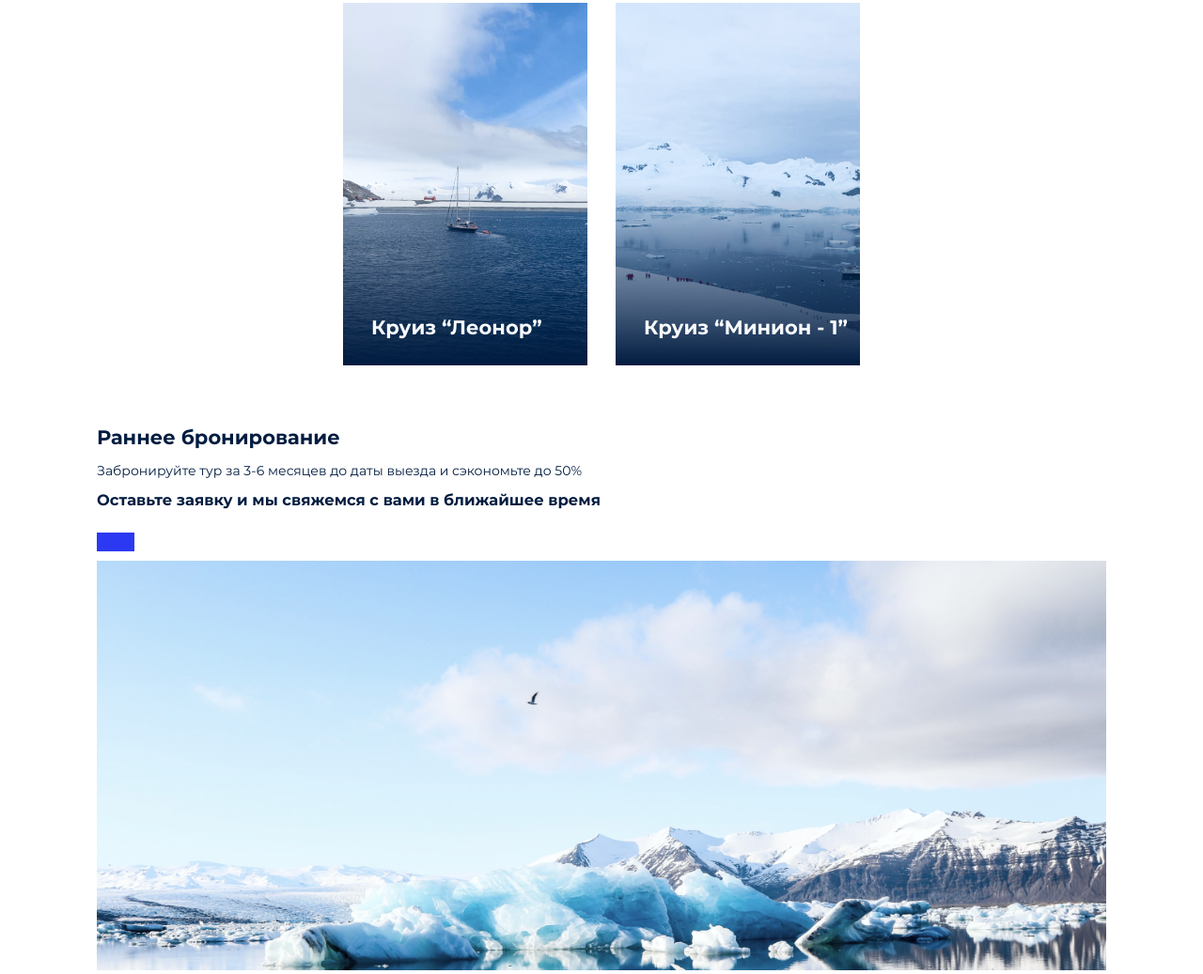
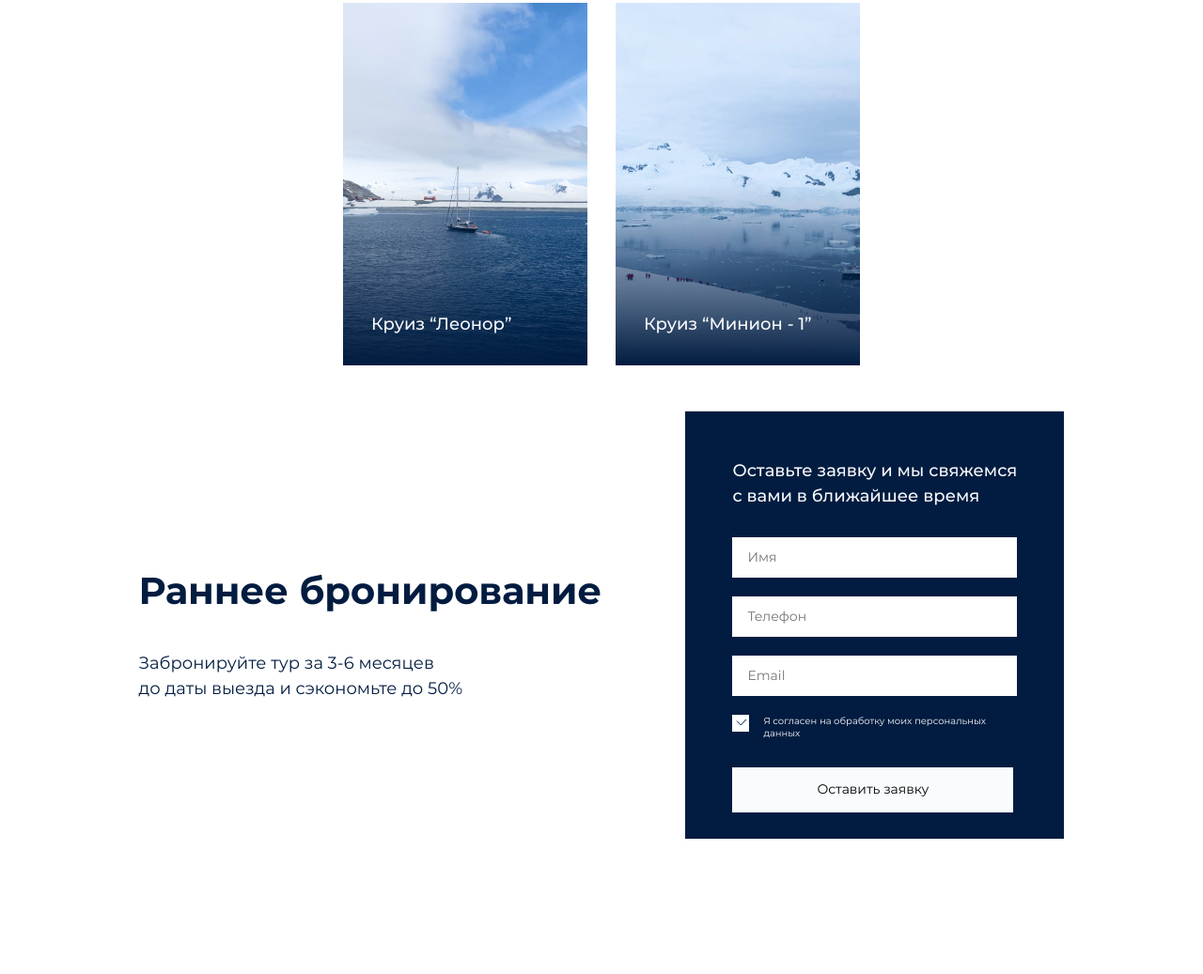
Before and after one commit to EkaterinaDmitr/Antarctica, a website built with webpack: page source/sitemap.html in a window 1280 px wide. Shown: the part 2465-3502 px from the top of the page at 94% size. Built offline with nearby package versions, Linux system fonts and the light colour scheme; files whose address does not match are found by name.

Commit message:
форма+контакты+футер

```diff
--- a/source/sass/blocks/contacts.scss
+++ b/source/sass/blocks/contacts.scss
@@ -3,12 +3,16 @@
 }
 .contacts__container {
   display: flex;
+  align-items: center;
 }
 .contacts__map {
 }
 .contacts__map-img {
 }
 .contacts__comment {
+  padding: 81px 0 81px 100px;
+  display: flex;
+  flex-direction: column;
 }
 .contacts__paragraph {
 }
--- a/source/sass/blocks/early-booking.scss
+++ b/source/sass/blocks/early-booking.scss
@@ -2,11 +2,35 @@
 .early-booking {
 }
 .early-booking__container {
+  display: flex;
+  align-items: center;
+  justify-content: space-around;
+}
+
+.early-booking__right {
+  width: 403px;
+  height: 455px;
+  background-color: $text-color;
+  padding: 50px;
 }
 
 .early-booking__title {
+  font-style: normal;
+  font-weight: 700;
+  font-size: 40px;
+  line-height: 150%;
 }
+
+.early-booking__br {
+
+}
+
 .early-booking__text {
+  font-style: normal;
+  font-weight: 400;
+  font-size: 18px;
+  line-height: 150%;
+
 }
 .early-booking__popap {
 }
--- /dev/null
+++ b/source/sass/blocks/form.scss
@@ -0,0 +1,73 @@
+.form {
+}
+.form__body {
+}
+.form__header {
+  font-style: normal;
+  font-weight: 500;
+  font-size: 18px;
+  line-height: 150%;
+  color: $light-color;
+  margin: 0 0 30px;
+}
+.form__item {
+}
+.form__lable {
+}
+.form__input {
+  border: none;
+  width: 303px;
+  height: 43px;
+  padding: 11px 0 11px 16px;
+  margin-bottom: 20px;
+
+}
+
+
+.form__checkbox {
+  margin-bottom: 30px;
+
+}
+.form__checkbox__input {
+ display: none;
+}
+
+.form__checkbox__input:checked + .form__checkbox__lable::after {
+  transform: scale(1);
+}
+
+.form__checkbox__lable {
+  position: relative;
+  font-style: normal;
+  font-weight: 400;
+  font-size: 10px;
+  line-height: 130%;
+  color: $light-color;
+  display: inline-flex;
+  cursor: pointer;
+}
+.form__checkbox__lable::before {
+  content: "";
+  flex: 0 0 18px;
+  height: 18px;
+  background-color: white;
+  margin-right: 15px;
+}
+
+.form__checkbox__lable::after {
+  content: "";
+  width: 16px;
+  height: 16px;
+  position: absolute;
+  top: 4px;
+  left: 4px;
+  background-image: url("../../img/svg/check-mark.svg");
+  background-repeat: no-repeat;
+  transform: scale(0);
+}
+
+.form__button {
+  padding: 15px 90px 17px;
+  border: none;
+  background: $light-color;
+}
--- a/source/sass/blocks/main.scss
+++ b/source/sass/blocks/main.scss
@@ -27,7 +27,9 @@
 }
 
 .main__early-booking {
+  margin-bottom: 120px;
 }
 
-.main__contscts {
+.main__contacts {
+  margin-bottom: 120px;
 }
--- a/source/sass/blocks/upcoming-cruises.scss
+++ b/source/sass/blocks/upcoming-cruises.scss
@@ -41,6 +41,11 @@
   color: $light-color;
   padding: 0 0 30px 30px;
   margin: 0;
+  font-style: normal;
+  font-weight: 500;
+  font-size: 18px;
+  line-height: 150%;
+  color: $light-color;
 }
 .upcoming-cruises__img {
 }
--- a/source/sass/style.scss
+++ b/source/sass/style.scss
@@ -32,6 +32,7 @@
 @import "blocks/early-booking.scss";
 @import "blocks/contacts.scss";
 @import "blocks/footer.scss";
+@import "blocks/form.scss";
 
 
 
--- a/source/sitemap.html
+++ b/source/sitemap.html
@@ -175,30 +175,54 @@
 
       </section>
 
+
+
+
+
       <section class="main__early-booking early-booking">
         <div class="early-booking__container container">
-          <h2 class="early-booking__title"> Раннее бронирование</h2>
-            <p class="early-booking__text">
-              Забронируйте тур за 3-6 месяцев
-              до даты выезда и сэкономьте до 50%
-            </p>
+          <div class="early-booking__left">
+            <h2 class="early-booking__title"> Раннее бронирование</h2>
+              <p class="early-booking__text">
+                Забронируйте тур за 3-6 месяцев <br class="early-booking__br">
+                до даты выезда и сэкономьте до 50%
+              </p>
+          </div>
+          <div class="early-booking__right form">
+            <div class="form">
+              <form class="form__body" id="form" action="#">
+                <h3 class="form__header">Оставьте заявку и мы свяжемся с вами в ближайшее время</h3>
+                <div class="form__item">
+                  <lable class="form__lable" for="formName"></lable>
+                  <input class="form__input" id="formName" type="text" name="name" placeholder="Имя">
+                </div>
+                <div class="form__item">
+                  <lable class="form__lable" for="formPhone"></lable>
+                  <input class="form__input" id="formPhone" type="text" name="phone" placeholder="Телефон">
+                </div>
+                <div class="form__item">
+                  <lable class="form__lable" for="formEmail"></lable>
+                  <input class="form__input" id="formEmail" type="text" name="email" placeholder="Email">
+                </div>
+                <div class="form__item">
+                  <div class="form__checkbox">
+                    <input class="form__checkbox__input" id="formAgreement" type="checkbox" name="agreement" checked>
+                    <label class="form__checkbox__lable" for="formAgreement">
+                      Я согласен на обработку моих персональных данных
+                    </label>
+                  </div>
+                  <button class="form__button" type="submit">Оставить заявку</button>
+                </div>
+              </form>
+            </div>
+          </div>
 
-          <div class="early-booking__popap">
-            <h3 class="early-booking__header">Оставьте заявку и мы свяжемся с вами в ближайшее время</h3>
-              <form action="" class="early-booking__form">
-
-              </form>
-              <button class="early-booking__button btn">
-
-              </button>
-
-          </div>
-          <div class="early-booking__bg-img">
+          <!-- <div class="early-booking__bg-img">
             <picture>
-              <!-- <source media="(min-width:768px)" srcset="img/advantages-tablet.jpg"> -->
+              <source media="(min-width:768px)" srcset="img/advantages-tablet.jpg">
               <img class="early-booking__image" src="img/early-booking.jpg"  alt="Преимущества" width="1366" height="52">
             </picture>
-          </div>
+          </div> -->
         </div>
       </section>
 
```
Also changed, not shown: build/css/style.css, build/css/style.min.css, build/sitemap.html, 1 other file.
